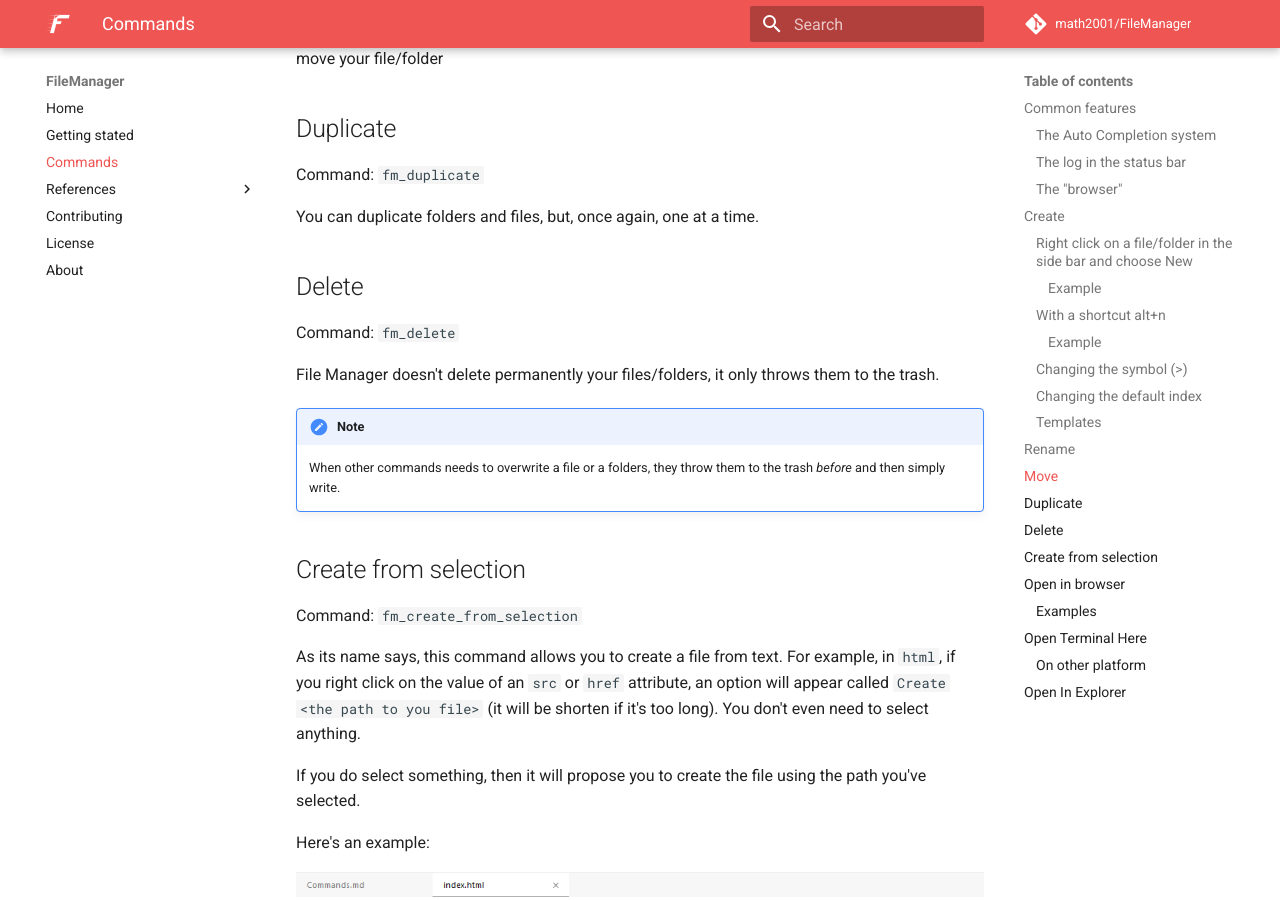
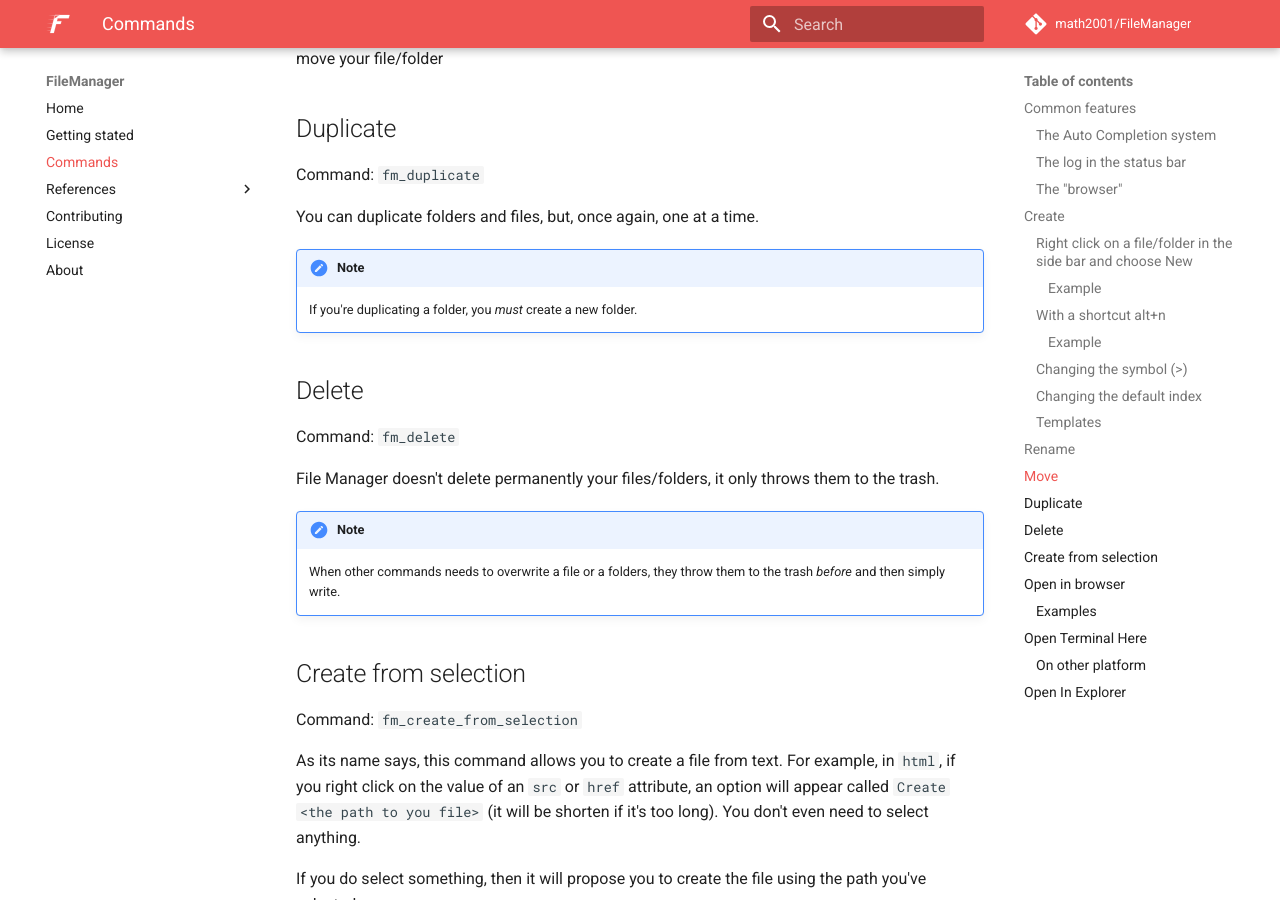
Before and after one commit to math2001/FileManager, an MkDocs documentation site: the page built from docs/commands.md, in a window 1280 px wide and 900 px high, scrolled down 5590 px. Built offline with MkDocs 1.6.1 and Material for MkDocs 9.7.7, drawn with Linux system fonts in a browser that asks for light colours; emoji names are drawn with the system emoji font; comment, search, counter and statistics services are not loaded; old or Windows-style settings are respelled for this version of MkDocs.

Commit message:
[docs] commands.md@duplicate add note block
must create a new folder when duplicating a folder

```diff
--- a/docs/commands.md
+++ b/docs/commands.md
@@ -182,6 +182,9 @@ Command: `fm_duplicate`
 
 You can duplicate folders and files, but, once again, one at a time.
 
+!!! note
+    If you're duplicating a folder, you *must* create a new folder.
+
 ## Delete
 
 Command: `fm_delete`
```
